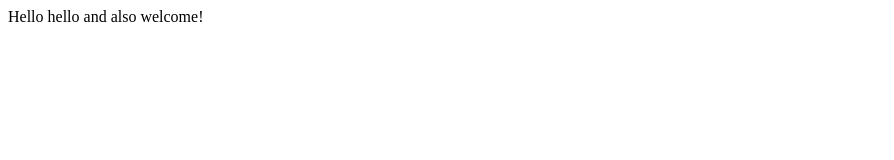
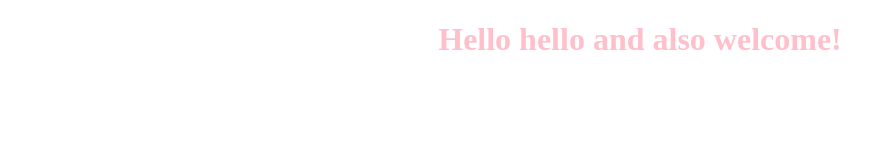
Before and after one commit to mheinhuis/mheinhuis.github.io, a plain HTML site: page index.html in a window 1280 px wide. Shown: the whole page, without its empty margins (0-894 px from the left). Drawn offline with Linux system fonts and the light colour scheme.

Commit message:
Added some styling

```diff
--- a/index.html
+++ b/index.html
@@ -6,6 +6,6 @@
         </title>
     </head>
     <body>
-        Hello hello and also welcome!
+        <h1 style="color:pink; text-align: center;">Hello hello and also welcome!</h1>
     </body>
 </html>
```
